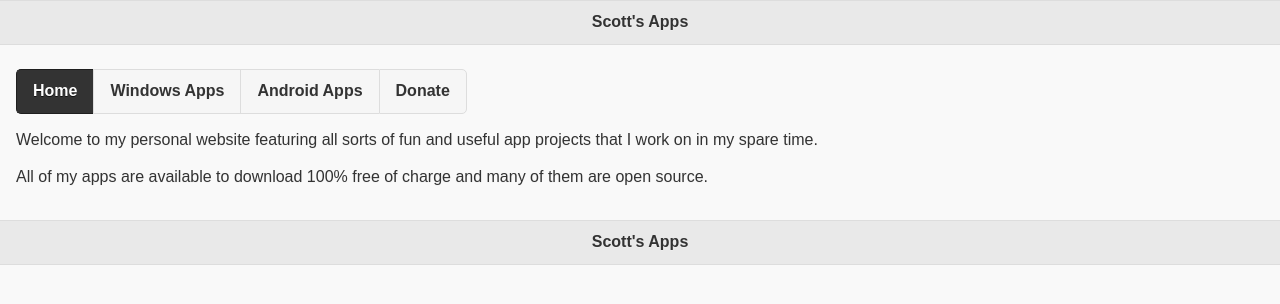
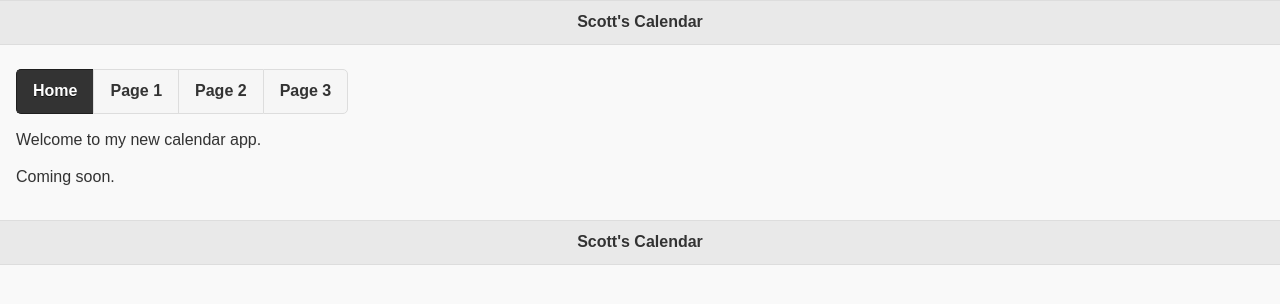
Before and after one commit to scottn-github/Scott-s-Calendar, a plain HTML site: page www/index.html in a window 1280 px wide. Drawn offline with Linux system fonts and the light colour scheme.

Commit message:
Updated index.html
Basic Hello World style created

```diff
--- a/www/index.html
+++ b/www/index.html
@@ -14,94 +14,82 @@
 
 <div data-role="page" id="main">
   <div data-role="header">
-    <h1>Scott's Apps</h1>
+    <h1>Scott's Calendar</h1>
   </div>
 
   <div data-role="main" class="ui-content">
 	<div data-role="controlgroup" data-type="horizontal">
       <a href="" class="ui-btn ui-btn-b">Home</a>
-      <a href="#windows" class="ui-btn">Windows Apps</a>
-      <a href="#android" class="ui-btn">Android Apps</a>
-	  <a href="#donate" class="ui-btn">Donate</a>
+      <a href="#pg1" class="ui-btn">Page 1</a>
+      <a href="#pg2" class="ui-btn">Page 2</a>
+	  <a href="#pg3" class="ui-btn">Page 3</a>
     </div>
-    <p>Welcome to my personal website featuring all sorts of fun and useful app projects that I work on in my spare time.</p>
-	<p>All of my apps are available to download 100% free of charge and many of them are open source.</p>
+    <p>Welcome to my new calendar app.</p>
+	<p>Coming soon.</p>
   </div>
 
   <div data-role="footer">
-    <h1>Scott's Apps</h1>
+    <h1>Scott's Calendar</h1>
   </div>
 </div>
 
-<div data-role="page" id="windows">
+<div data-role="page" id="pg1">
   <div data-role="header">
-    <h1>Scott's Apps</h1>
+    <h1>Scott's Calendar</h1>
   </div>
 
   <div data-role="main" class="ui-content">
 	<div data-role="controlgroup" data-type="horizontal">
       <a href="#main" class="ui-btn">Home</a>
-      <a href="" class="ui-btn ui-btn-b">Windows Apps</a>
-      <a href="#android" class="ui-btn">Android Apps</a>
-	  <a href="#donate" class="ui-btn">Donate</a>
+      <a href="" class="ui-btn ui-btn-b">Page 1</a>
+      <a href="#pg2" class="ui-btn">Page 2</a>
+	  <a href="#pg3" class="ui-btn">Page 3</a>
     </div>
-    <p>Windows Apps</p>
+    <p>Page 1</p>
   </div>
 
   <div data-role="footer">
-    <h1>Scott's Apps</h1>
+    <h1>Scott's Calendar</h1>
   </div>
 </div>
 
-<div data-role="page" id="android">
+<div data-role="page" id="pg2">
   <div data-role="header">
-    <h1>Scott's Apps</h1>
+    <h1>Scott's Calendar</h1>
   </div>
 
   <div data-role="main" class="ui-content">
 	<div data-role="controlgroup" data-type="horizontal">
       <a href="#main" class="ui-btn">Home</a>
-      <a href="#windows" class="ui-btn">Windows Apps</a>
-      <a href="" class="ui-btn ui-btn-b">Android Apps</a>
-	  <a href="#donate" class="ui-btn">Donate</a>
+      <a href="#pg1" class="ui-btn">Page 1</a>
+      <a href="" class="ui-btn ui-btn-b">Page 2</a>
+	  <a href="#pg3" class="ui-btn">Page 3</a>
     </div>
-    <p>Android Apps</p>
+    <p>Page 2</p>
   </div>
 
   <div data-role="footer">
-    <h1>Scott's Apps</h1>
+    <h1>Scott's Calendar</h1>
   </div>
 </div>
 
-<div data-role="page" id="donate">
+<div data-role="page" id="pg3">
   <div data-role="header">
-    <h1>Scott's Apps</h1>
+    <h1>Scott's Calendar</h1>
   </div>
 
   <div data-role="main" class="ui-content">
 	<div data-role="controlgroup" data-type="horizontal">
       <a href="#main" class="ui-btn">Home</a>
-      <a href="#windows" class="ui-btn">Windows Apps</a>
-      <a href="#android" class="ui-btn">Android Apps</a>
-	  <a href="" class="ui-btn ui-btn-b">Donate</a>
+      <a href="#pg1" class="ui-btn">Page 1</a>
+      <a href="#pg2" class="ui-btn">Page 2</a>
+	  <a href="" class="ui-btn ui-btn-b">Page 3</a>
     </div>
-    <p>You may wish to give a small donation to help support my current and future app projects.</p>
-	<p>Donate button coming soon.</p>
-	  <form action="/charge" method="POST">
-  		<script
-    			src="https://checkout.stripe.com/checkout.js"
-    			class="stripe-button"
-    			data-key="pk_test_6pRNASCoBOKtIshFeQd4XMUh"
-    			data-image="/square-image.png"
-    			data-name="Donate to Scott's Apps"
-    			data-description="Donate 2 Dollars ($2.00)"
-    			data-amount="200">
-  		</script>
-	</form>
+    <p>Page 3</p>
   </div>
 
   <div data-role="footer">
-    <h1>Scott's Apps</h1>
+    <h1>Scott's Calendar</h1>
   </div>
 </div>
 
```
